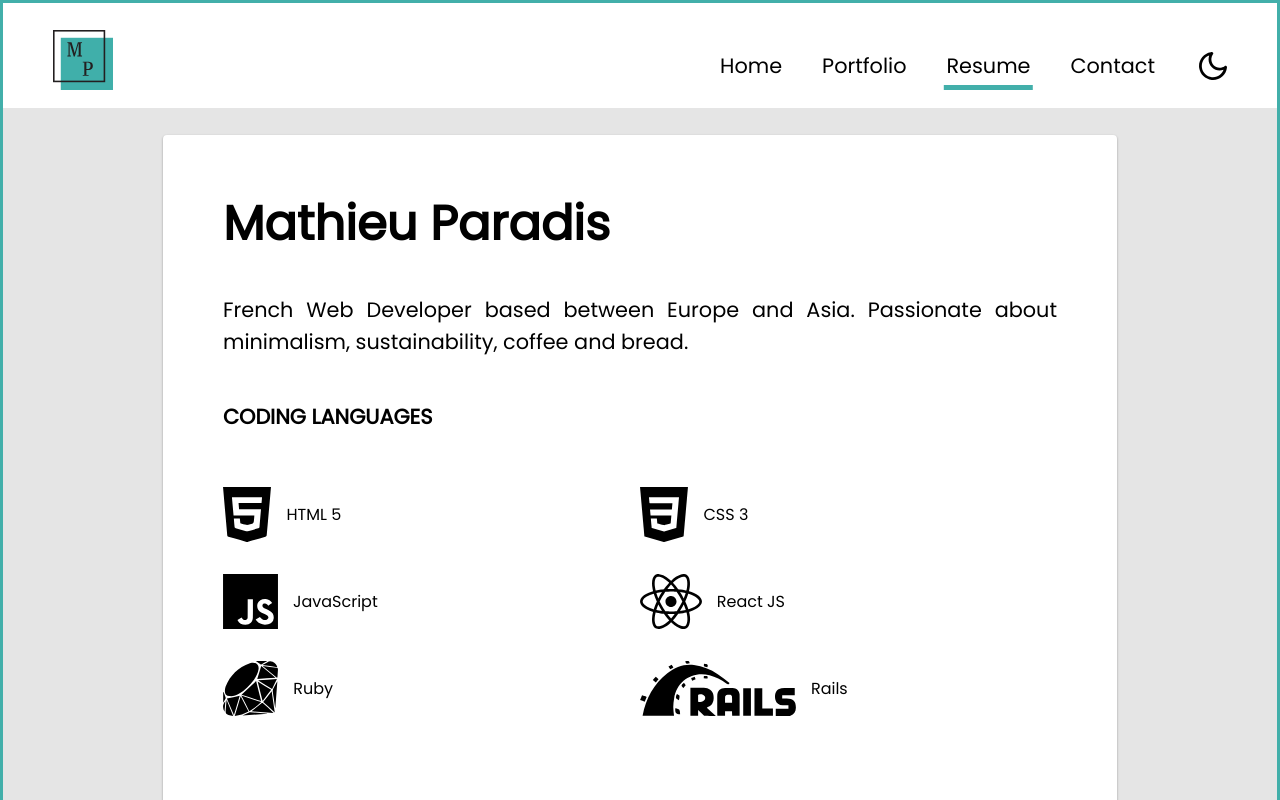
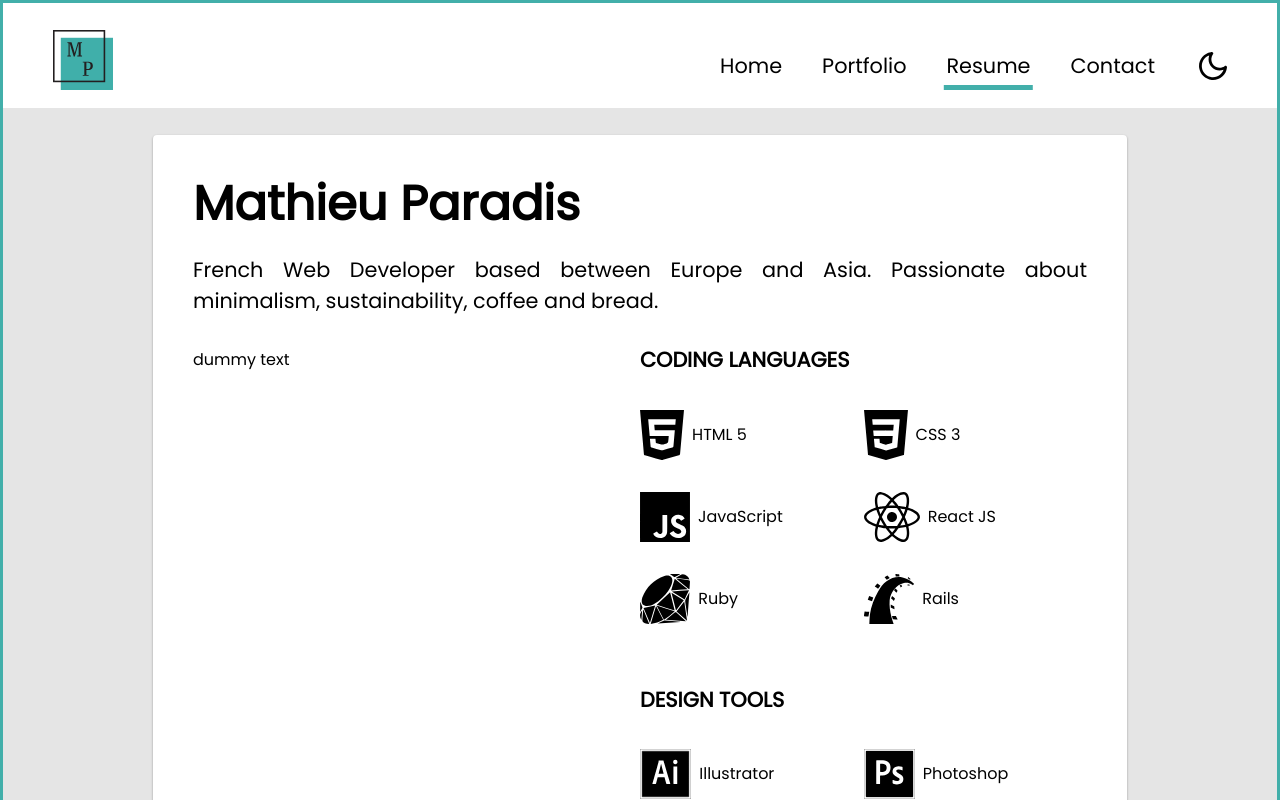
Before and after one commit to MathieuParadis/Portfolio, a React (Create React App) app: page /resume in a window 1280 px wide. Shown: the top 800 px of the page. Built offline with nearby package versions, Linux system fonts and the light colour scheme.

Commit message:
edited resume page

```diff
--- a/src/components/CodingLanguageSection.jsx
+++ b/src/components/CodingLanguagesSection.jsx
@@ -22,31 +22,31 @@ const CodingLanguageSection = () => {
   const { darkMode, setDarkMode } = useContext(DarkMode);
 
   return (
-    <div className="coding-language-section">
+    <div className="languages-tools-section">
       <h3>CODING LANGUAGES</h3>
       <div className="content">
-        <div className="coding-language-box">
-          <img className="coding-language-logo" src={darkMode ? html_dark : html} alt="HTML5 logo" />
+        <div className="language-tool-box">
+          <img className="language-tool-logo" src={darkMode ? html_dark : html} alt="HTML5 logo" />
           <p>HTML 5</p>
         </div>
-        <div className="coding-language-box">
-          <img className="coding-language-logo" src={darkMode ? css_dark : css} alt="CSS3 logo" />
+        <div className="language-tool-box">
+          <img className="language-tool-logo" src={darkMode ? css_dark : css} alt="CSS3 logo" />
           <p>CSS 3</p>
         </div>
-        <div className="coding-language-box">
-          <img className="coding-language-logo" src={darkMode ? js_dark : js} alt="JS logo" />
+        <div className="language-tool-box">
+          <img className="language-tool-logo" src={darkMode ? js_dark : js} alt="JS logo" />
           <p>JavaScript</p>
         </div>
-        <div className="coding-language-box">
-          <img className="coding-language-logo" src={darkMode ? react_dark : react} alt="React logo" />
+        <div className="language-tool-box">
+          <img className="language-tool-logo" src={darkMode ? react_dark : react} alt="React logo" />
           <p>React JS</p>
         </div>
-        <div className="coding-language-box">
-          <img className="coding-language-logo" src={darkMode ? ruby_dark : ruby} alt="Ruby logo" />
+        <div className="language-tool-box">
+          <img className="language-tool-logo" src={darkMode ? ruby_dark : ruby} alt="Ruby logo" />
           <p>Ruby</p>
         </div>
-        <div className="coding-language-box">
-          <img className="coding-language-logo" src={darkMode ? rails_dark : rails} alt="Ruby on Rails logo" />
+        <div className="language-tool-box">
+          <img className="language-tool-logo" src={darkMode ? rails_dark : rails} alt="Ruby on Rails logo" />
           <p>Rails</p>
         </div>
       </div>
--- /dev/null
+++ b/src/components/DesignToolsSection.jsx
@@ -0,0 +1,33 @@
+// CONFIG IMPORTS
+import React, {  useContext } from 'react';
+
+// COMPONENTS IMPORTS
+import DarkMode from "./context/DarkMode";
+
+// ASSETS IMPORTS
+import ai from '../assets/logos/ai.svg';
+import ai_dark from '../assets/logos/ai_dark.svg';
+import ps from '../assets/logos/ps.svg';
+import ps_dark from '../assets/logos/ps_dark.svg';
+
+const CodingLanguageSection = () => {
+  const { darkMode, setDarkMode } = useContext(DarkMode);
+
+  return (
+    <div className="languages-tools-section">
+      <h3>DESIGN TOOLS</h3>
+      <div className="content">
+        <div className="language-tool-box">
+          <img className="language-tool-logo" src={darkMode ? ai_dark : ai} alt="Illustrator logo" />
+          <p>Illustrator</p>
+        </div>
+        <div className="language-tool-box">
+          <img className="language-tool-logo" src={darkMode ? ps_dark : ps} alt="Photoshop logo" />
+          <p>Photoshop</p>
+        </div>
+      </div>
+    </div>
+  );
+};
+
+export default CodingLanguageSection;
--- a/src/pages/Resume.jsx
+++ b/src/pages/Resume.jsx
@@ -2,7 +2,8 @@
 import React from 'react';
 
 // COMPONENTS IMPORTS
-import CodingLanguageSection from '../components/CodingLanguageSection';
+import CodingLanguagesSection from '../components/CodingLanguagesSection';
+import DesignToolsSection from '../components/DesignToolsSection';
 
 const Resume = () => {
   return (
@@ -13,8 +14,14 @@ const Resume = () => {
             <h1><strong>Mathieu Paradis</strong></h1>
             <p>French Web Developer based between Europe and Asia. Passionate about minimalism, sustainability, coffee and bread.</p>
           </div>
-          <div className="body">
-            <CodingLanguageSection />
+          <div className="body d-flex flex-column flex-lg-row">
+            <div className="first-section w-100 w-lg-50">
+              dummy text
+            </div>
+            <div className="second-section d-flex flex-column h-100 w-100 w-lg-50">
+              <CodingLanguagesSection />
+              <DesignToolsSection />
+            </div>
           </div>
         </div>
       </div>
--- a/src/styles/components/_CodingLanguageSection.scss
+++ /dev/null
@@ -1,9 +0,0 @@
-.coding-language-section {
-  .coding-language-logo {
-    height: 55px;
-
-    @include mobile {
-      height: 30px;
-    }
-  }
-}
--- a/src/styles/components/_codingLanguageSection.scss
+++ b/src/styles/components/_languagesAndTools.scss
@@ -1,15 +1,15 @@
-.coding-language-section {
-  margin-top: 2em;
-  margin-bottom: 2em;
+.languages-tools-section {
+  margin-bottom: 3em;
+
+
 
   h3 {
     font-size: 1.3em;
-    margin-bottom: 2em;
+    margin-bottom: 1em;
     font-weight: bold;
 
     @include mobile {
-      font-size: 1.1em;
-      text-align: center;
+      margin-bottom: 0.4em;
     }
   }
 
@@ -18,7 +18,7 @@
     justify-content: space-between;
     flex-wrap: wrap;
 
-    .coding-language-box {
+    .language-tool-box {
       display: flex;
       align-items: center;
       width: 50%;
@@ -27,12 +27,16 @@
 
       p {
         margin: 0px;
-        padding-left: 15px;
+        padding-left: 8px;
       }
     }
 
-    .coding-language-logo {
-      height: 55px;
+    .language-tool-logo {
+      height: 50px;
+
+      @include mobile {
+        height: 35px;
+      }
 
       @include mobile {
         height: 45px;
--- a/src/styles/components/_navigation.scss
+++ b/src/styles/components/_navigation.scss
@@ -32,7 +32,7 @@
         content: "";
         width: 0;
         height: 5px;
-        background: $color-1;
+        background: var(--prim-color);
         position: absolute;
         bottom: 1px;
         left: 50%;
@@ -52,7 +52,7 @@
         content: "";
         width: 85%;
         height: 5px;
-        background: $color-1;
+        background: var(--prim-color);
         position: absolute;
         bottom: 1px;
         left: 50%;
--- a/src/styles/index.scss
+++ b/src/styles/index.scss
@@ -3,10 +3,10 @@
 @import './settings';
 
 // COMPONENTS STYLES IMPORTS
-@import './components/codingLanguageSection';
 @import './components/darkModeBtn';
 @import './components/darkModeBtnMobile';
 @import './components/hamburgerMenu';
+@import './components/languagesAndTools';
 @import './components/navigation';
 
 // PAGES STYLES IMPORTS
--- a/src/styles/pages/_home.scss
+++ b/src/styles/pages/_home.scss
@@ -49,7 +49,7 @@
         height: 55px;
 
         @include mobile {
-          height: 30px;
+          height: 40px;
         }
 
         &:hover {
--- a/src/styles/pages/_resume.scss
+++ b/src/styles/pages/_resume.scss
@@ -14,9 +14,9 @@
     background-color: var(--basic-color-white);
     border-radius: 4px;
     height: 1500px;
-    margin-left: 110px;
-    margin-right: 110px;
-    padding: 60px;
+    margin-left: 100px;
+    margin-right: 100px;
+    padding: 40px;
 
     @include mobile {
       margin-top: -10px;
@@ -35,19 +35,18 @@
 
     .content {
       .head {
-        margin-bottom: 3em;
+        margin-bottom: 2em;
 
         h1 {
           font-size: 3em;
 
           @include mobile {
-            font-size: 2rem;
-            text-align: center;
+            font-size: 1.5rem;
           }
         }
 
         p {
-          margin-top: 2em;
+          margin-top: 1em;
           font-size: 1.3rem;
           text-align: justify;
 
@@ -55,30 +54,19 @@
             font-size: 1.1rem;
           }
         }
-
-
-
-
-
-
       }
 
+      // .body {
+      //   height: 100%;
 
+      //   .first-section, .second-section {
+      //   }
+      // }
 
 
 
 
 
     }
-
-
-
-
-
-
-
-
-
-
   }
 }
```
Also changed, not shown: src/assets/logos/rails.svg, src/assets/logos/rails_dark.svg.
